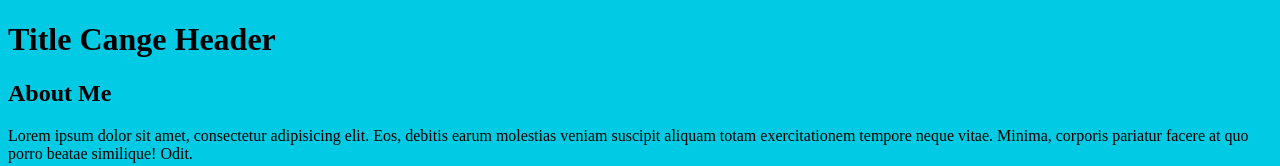
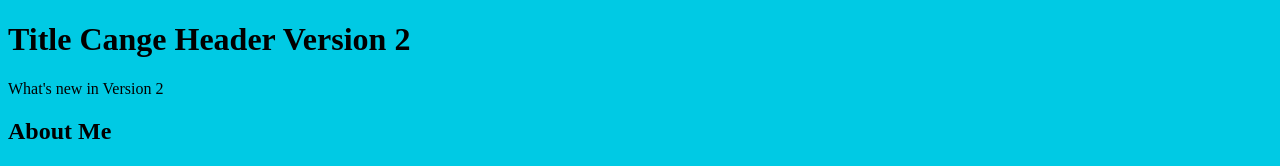
Before and after one commit to libsoft-ye/larvael8, a plain HTML site: page index.html in a window 1280 px wide. Shown: the top 166 px of the page. Drawn offline with Linux system fonts and the light colour scheme.

Commit message:
change Title Header

```diff
--- a/index.html
+++ b/index.html
@@ -10,12 +10,12 @@
 <body>
 
     <header>
-        <h1>Title Cange Header</h1>
+        <h1>Title Cange Header Version 2</h1>
     </header>
 
     <div class="container">
         <main>
-
+            What's new in Version 2
         </main>
     </div>
 <!-- start of new content -->
```
